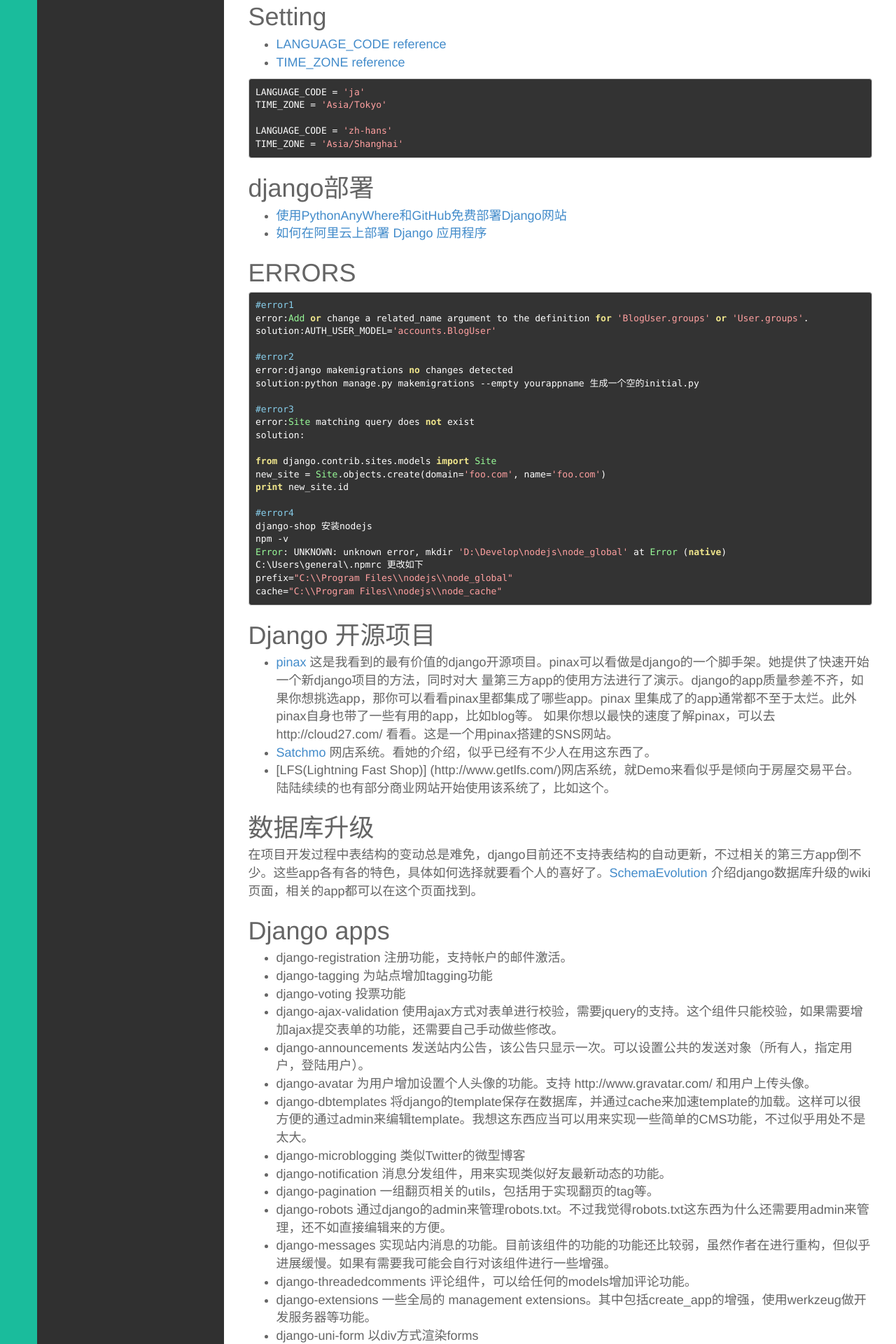
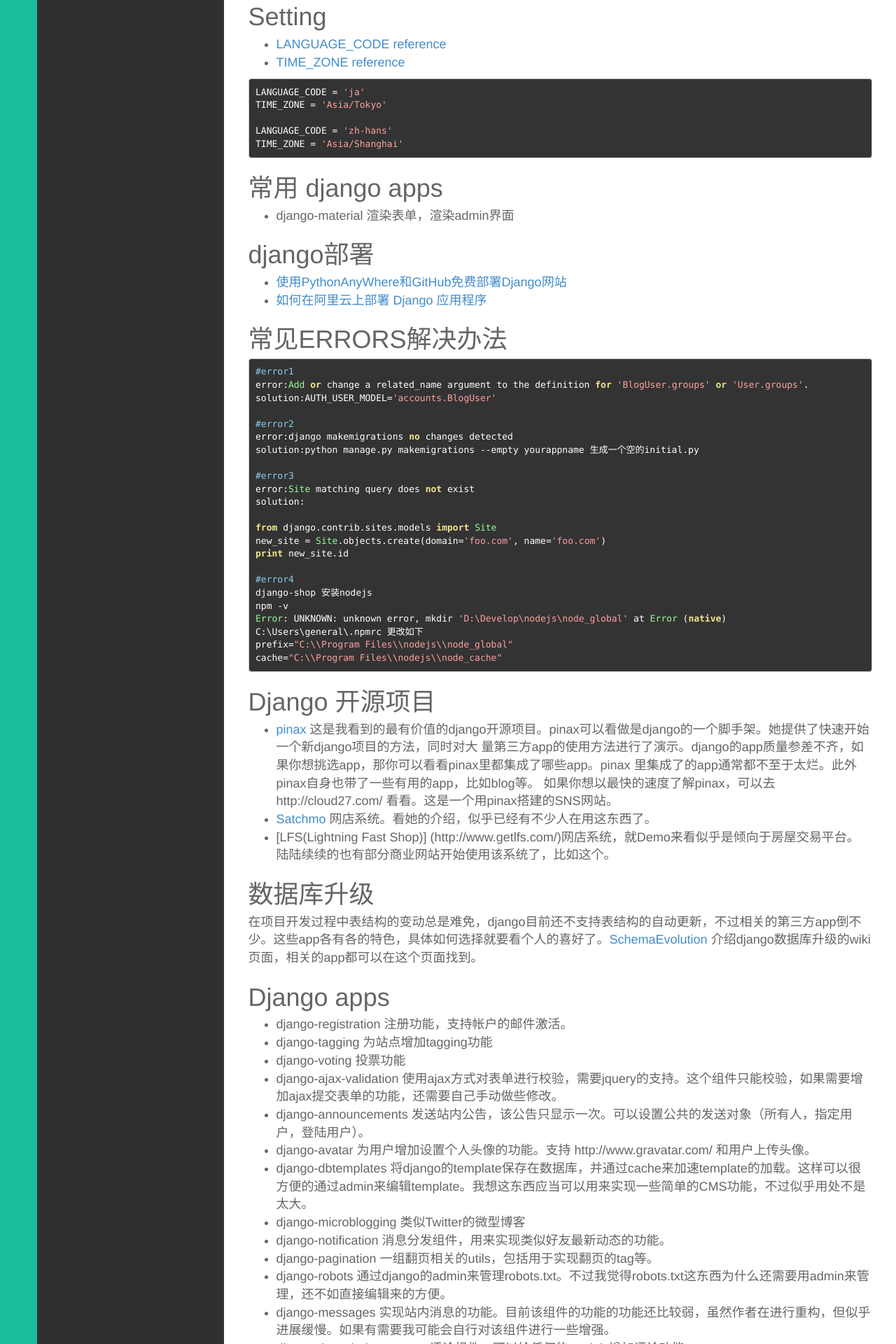
Before and after one commit to kyoyo/kyoyo.github.io, a Jekyll site: the page built from _posts/技術/2017-09-01-Django.md, in a window 1280 px wide. Shown: the part 1896-3816 px from the top of the page at 70% size. Built offline with Jekyll 4.4.1, drawn with Linux system fonts in a browser that asks for light colours; Markdown is read by kramdown in place of the engine named in the settings; some of the changed text lies outside the part shown.

Commit message:
Update 2017-09-01-Django.md

````diff
--- a/_posts/技術/2017-09-01-Django.md
+++ b/_posts/技術/2017-09-01-Django.md
@@ -114,13 +114,16 @@ LANGUAGE_CODE = 'zh-hans'
 TIME_ZONE = 'Asia/Shanghai'
 ```
 
+# 常用 django apps
 
+- django-material
+  渲染表单，渲染admin界面
 
 # django部署
 - [使用PythonAnyWhere和GitHub免费部署Django网站](https://segmentfault.com/a/1190000009240824)
 - [如何在阿里云上部署 Django 应用程序](https://www.alibabacloud.com/zh/getting-started/projects/how-to-deploy-django-application-on-alibaba-cloud)
 
-# ERRORS
+# 常见ERRORS解决办法
 ```
 #error1
 error:Add or change a related_name argument to the definition for 'BlogUser.groups' or 'User.groups'.
````
